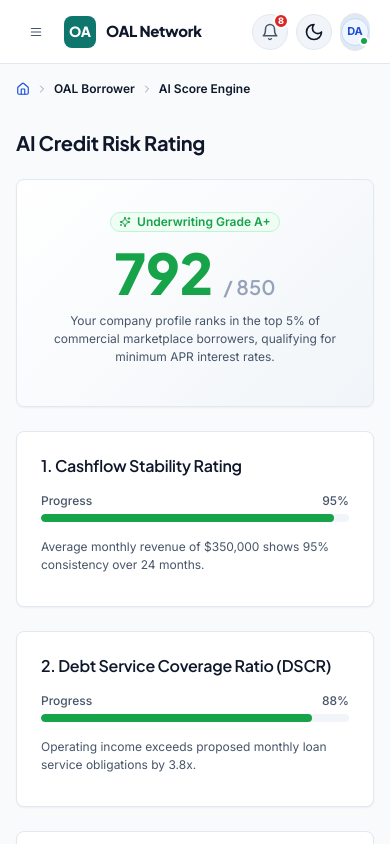
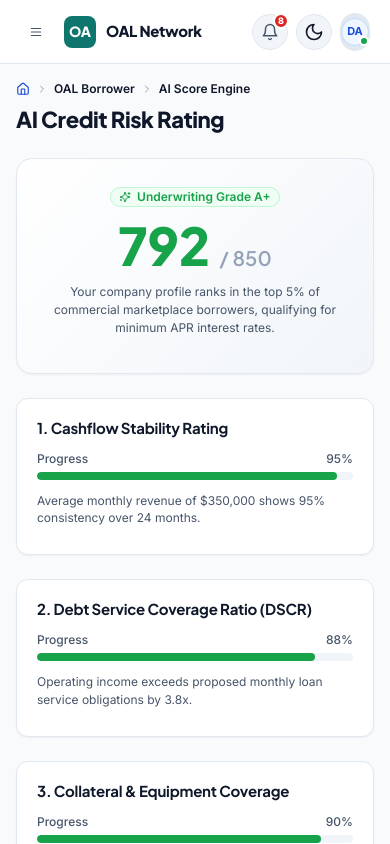
Before and after one commit to AKRITIKUSHWAHA/CRM, a React (Vite) app: page /oal/borrower/score in a window 390 px wide. Built offline with nearby package versions, Linux system fonts and the light colour scheme; the HTML template or start-up script is replaced by a standard one.

Commit message:
fix(score): make AI Credit Risk Rating page 100% mobile responsive

```diff
--- a/src/pages/oal/borrower/OalBorrowerScore.jsx
+++ b/src/pages/oal/borrower/OalBorrowerScore.jsx
@@ -4,45 +4,73 @@
 
 export const OalBorrowerScore = () => {
   return (
-    <div className="flex flex-col gap-6">
-      <Breadcrumb items={[{ label: 'OAL Borrower' }, { label: 'AI Score Engine' }]} />
-      <h1 style={{ fontSize: 'var(--text-2xl)' }}>AI Credit Risk Rating</h1>
+    <div className="flex flex-col gap-6" style={{ maxWidth: '1000px', margin: '0 auto', width: '100%', boxSizing: 'border-box' }}>
+      <div>
+        <Breadcrumb items={[{ label: 'OAL Borrower' }, { label: 'AI Score Engine' }]} />
+        <h1 style={{ fontSize: '22px', fontWeight: 800, margin: '0.25rem 0 0 0', color: 'var(--text-primary)', letterSpacing: '-0.02em' }}>
+          AI Credit Risk Rating
+        </h1>
+      </div>
 
       {/* Main Score Banner */}
-      <Card className="p-8 text-center flex flex-col items-center gap-3" style={{ background: 'linear-gradient(135deg, var(--surface) 0%, var(--surface-secondary) 100%)' }}>
+      <Card
+        className="text-center flex flex-col items-center gap-3"
+        style={{
+          padding: '1.75rem 1.25rem',
+          borderRadius: '16px',
+          background: 'linear-gradient(135deg, var(--surface) 0%, var(--surface-secondary) 100%)',
+          border: '1px solid var(--border)',
+        }}
+      >
         <Badge variant="success" icon={Sparkles}>Underwriting Grade A+</Badge>
-        <div style={{ fontSize: '3.5rem', fontWeight: 800, fontFamily: 'var(--font-display)', color: 'var(--success)', lineHeight: 1 }}>
+        <div style={{ fontSize: '3.25rem', fontWeight: 800, fontFamily: 'var(--font-display)', color: 'var(--success)', lineHeight: 1 }}>
           792 <span style={{ fontSize: '1.25rem', color: 'var(--text-tertiary)', fontWeight: 600 }}>/ 850</span>
         </div>
-        <p className="text-xs text-secondary max-w-md margin-0">
+        <p className="text-xs text-secondary max-w-md margin-0" style={{ lineHeight: 1.5 }}>
           Your company profile ranks in the top 5% of commercial marketplace borrowers, qualifying for minimum APR interest rates.
         </p>
       </Card>
 
       {/* Score Factors Breakdown Grid */}
       <div className="grid-responsive-2col">
-        <Card className="p-6 flex flex-col gap-4">
-          <h3 className="text-base font-semibold">1. Cashflow Stability Rating</h3>
+        <Card style={{ padding: '1.25rem', borderRadius: '12px' }} className="flex flex-col gap-3">
+          <h3 style={{ fontSize: '15px', fontWeight: 700, margin: 0, color: 'var(--text-primary)' }}>
+            1. Cashflow Stability Rating
+          </h3>
           <ProgressBar value={95} variant="success" />
-          <p className="text-xs text-secondary margin-0">Average monthly revenue of $350,000 shows 95% consistency over 24 months.</p>
+          <p className="text-xs text-secondary margin-0" style={{ lineHeight: 1.45 }}>
+            Average monthly revenue of $350,000 shows 95% consistency over 24 months.
+          </p>
         </Card>
 
-        <Card className="p-6 flex flex-col gap-4">
-          <h3 className="text-base font-semibold">2. Debt Service Coverage Ratio (DSCR)</h3>
+        <Card style={{ padding: '1.25rem', borderRadius: '12px' }} className="flex flex-col gap-3">
+          <h3 style={{ fontSize: '15px', fontWeight: 700, margin: 0, color: 'var(--text-primary)' }}>
+            2. Debt Service Coverage Ratio (DSCR)
+          </h3>
           <ProgressBar value={88} variant="success" />
-          <p className="text-xs text-secondary margin-0">Operating income exceeds proposed monthly loan service obligations by 3.8x.</p>
+          <p className="text-xs text-secondary margin-0" style={{ lineHeight: 1.45 }}>
+            Operating income exceeds proposed monthly loan service obligations by 3.8x.
+          </p>
         </Card>
 
-        <Card className="p-6 flex flex-col gap-4">
-          <h3 className="text-base font-semibold">3. Collateral & Equipment Coverage</h3>
+        <Card style={{ padding: '1.25rem', borderRadius: '12px' }} className="flex flex-col gap-3">
+          <h3 style={{ fontSize: '15px', fontWeight: 700, margin: 0, color: 'var(--text-primary)' }}>
+            3. Collateral & Equipment Coverage
+          </h3>
           <ProgressBar value={90} variant="success" />
-          <p className="text-xs text-secondary margin-0">Unencumbered corporate equipment & accounts receivable exceed requested loan principal.</p>
+          <p className="text-xs text-secondary margin-0" style={{ lineHeight: 1.45 }}>
+            Unencumbered corporate equipment & accounts receivable exceed requested loan principal.
+          </p>
         </Card>
 
-        <Card className="p-6 flex flex-col gap-4">
-          <h3 className="text-base font-semibold">4. Trade Credit History</h3>
+        <Card style={{ padding: '1.25rem', borderRadius: '12px' }} className="flex flex-col gap-3">
+          <h3 style={{ fontSize: '15px', fontWeight: 700, margin: 0, color: 'var(--text-primary)' }}>
+            4. Trade Credit History
+          </h3>
           <ProgressBar value={92} variant="success" />
-          <p className="text-xs text-secondary margin-0">Zero historical defaults or supplier delinquencies across all trade accounts.</p>
+          <p className="text-xs text-secondary margin-0" style={{ lineHeight: 1.45 }}>
+            Zero historical defaults or supplier delinquencies across all trade accounts.
+          </p>
         </Card>
       </div>
     </div>
```
